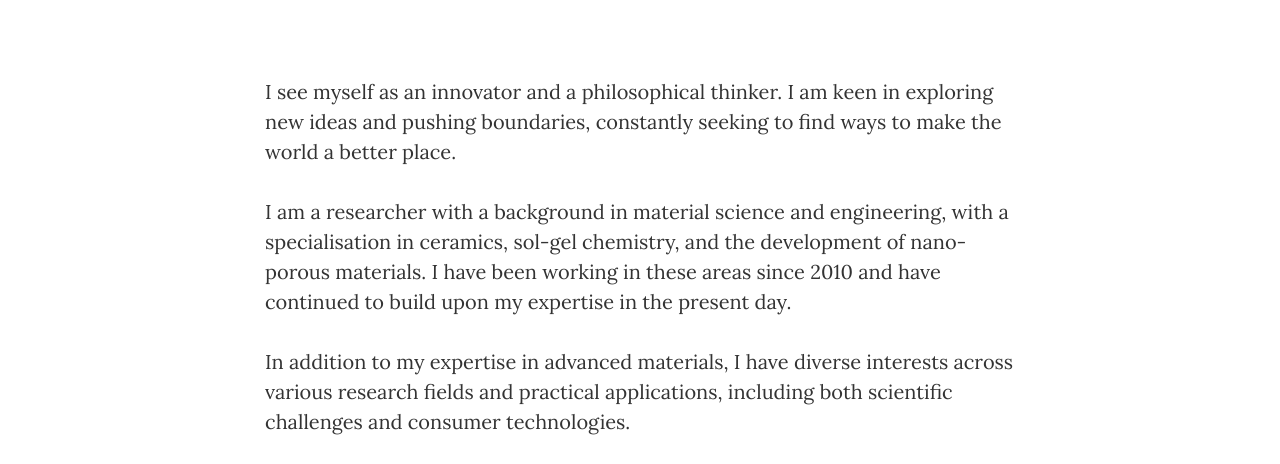
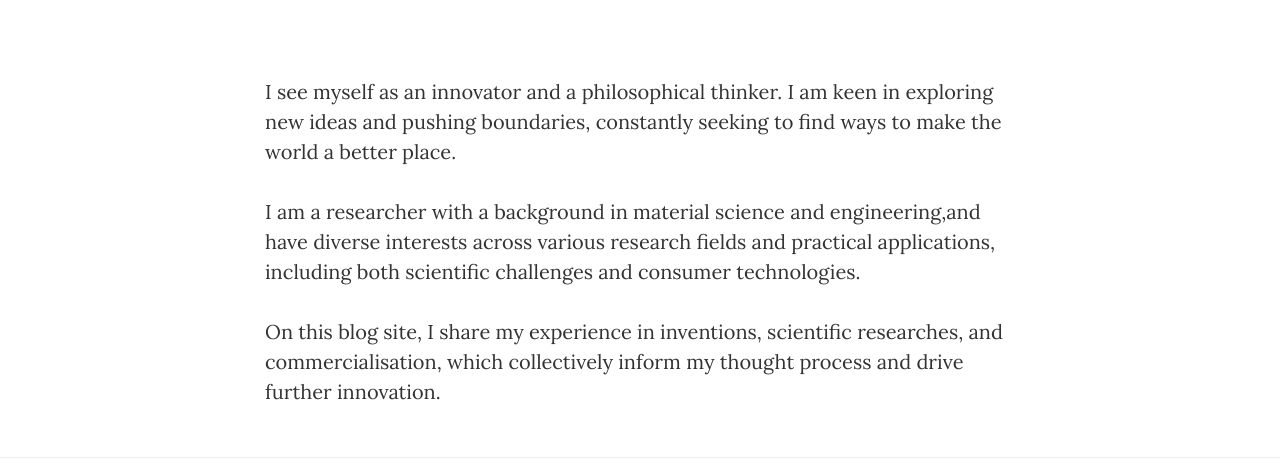
Before and after one commit to DrXiaoHan/DrXiaoHan.github.io, a plain HTML site: page about.html in a window 1280 px wide. Shown: the part 451-915 px from the top of the page. Drawn offline with nearby package versions, Linux system fonts and the light colour scheme.

Commit message:
Update about.html

```diff
--- a/about.html
+++ b/about.html
@@ -88,11 +88,9 @@
             <div class="col-lg-8 col-lg-offset-2 col-md-10 col-md-offset-1">
                 <p>I see myself as an innovator and a philosophical thinker. I am keen in exploring new ideas and pushing boundaries, constantly seeking to find ways to make the world a better place.</p>
 
-                <p>I am a researcher with a background in material science and engineering, with a specialisation in ceramics, sol-gel chemistry, and the development of nano-porous materials. I have been working in these areas since 2010 and have continued to build upon my expertise in the present day.</p>
+                <p>I am a researcher with a background in material science and engineering,and have diverse interests across various research fields and practical applications, including both scientific challenges and consumer technologies.</p>
 
-                <p>In addition to my expertise in advanced materials, I have diverse interests across various research fields and practical applications, including both scientific challenges and consumer technologies.</p>
-
-                <p>My experience in inventions, scientific researches, and commercialisation combines to inform my thought process and drive further innovation.</p>
+                <p>On this blog site, I share my experience in inventions, scientific researches, and commercialisation, which collectively inform my thought process and drive further innovation.</p>
             </div>
         </div>
     </div>
```
